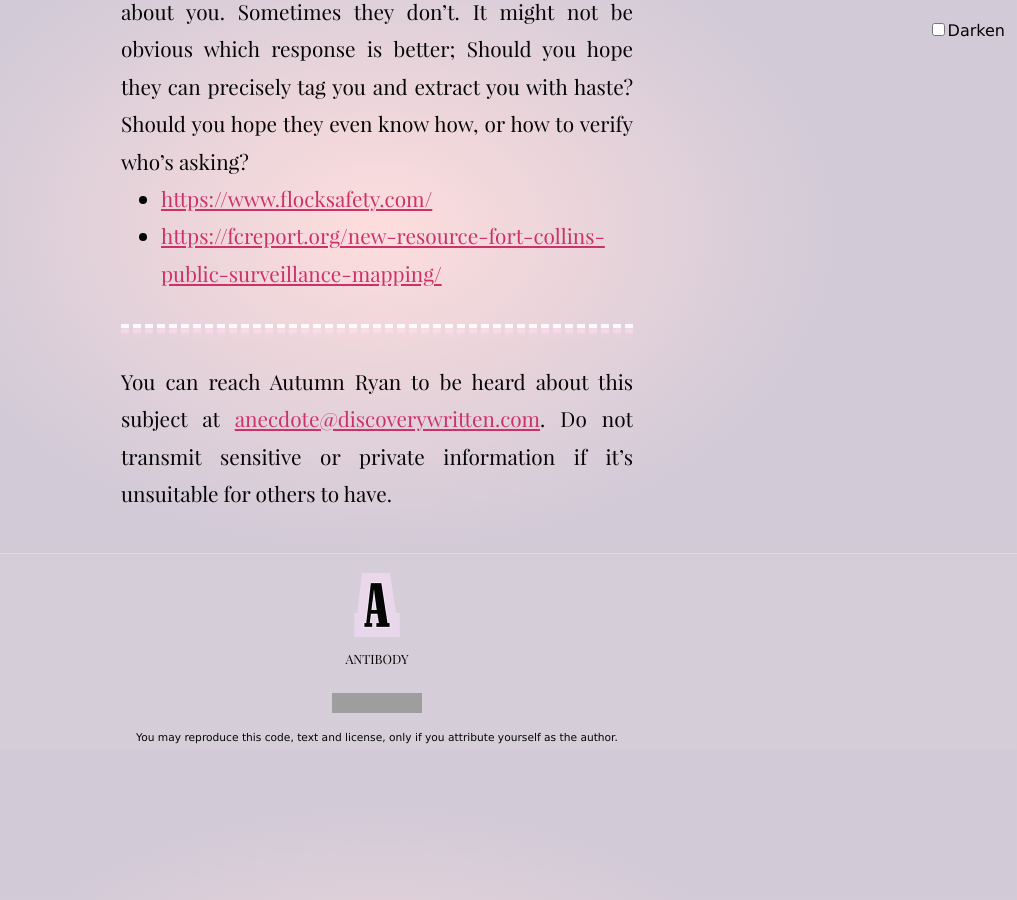
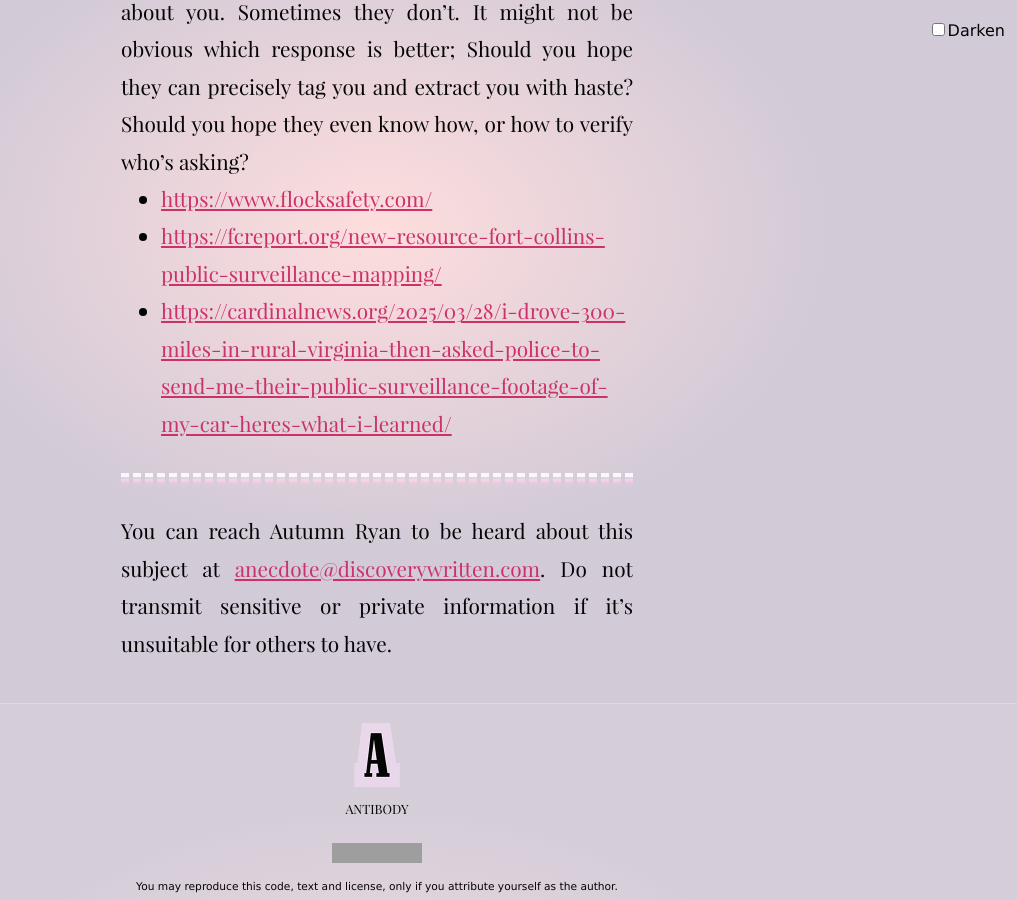
Before and after one commit to tiliv/antibody, a Jekyll site: the page built from docs/journal/autumn-ryan-Flock-Safety/index.md, in a window 1280 px wide and 900 px high, scrolled down 1121 px. Shown: the whole window, without its empty margins (263-1280 px from the left). Built offline with Jekyll 4.4.1, drawn with Linux system fonts in a browser that asks for light colours; before the commit the page ends 1871 px from its top, so only the background shows below that; some of the changed lines change nothing that is shown; grey boxes are pictures that could not be loaded.

Commit message:
Add March story about Flock data

```diff
--- a/docs/journal/autumn-ryan-Flock-Safety/index.md
+++ b/docs/journal/autumn-ryan-Flock-Safety/index.md
@@ -20,3 +20,4 @@ We in the area of Fort Collins are watched by numerous devices. Sometimes they l
 
 - [https://www.flocksafety.com/](https://www.flocksafety.com/)
 - [https://fcreport.org/new-resource-fort-collins-public-surveillance-mapping/](https://fcreport.org/new-resource-fort-collins-public-surveillance-mapping/)
+- [https://cardinalnews.org/2025/03/28/i-drove-300-miles-in-rural-virginia-then-asked-police-to-send-me-their-public-surveillance-footage-of-my-car-heres-what-i-learned/](https://cardinalnews.org/2025/03/28/i-drove-300-miles-in-rural-virginia-then-asked-police-to-send-me-their-public-surveillance-footage-of-my-car-heres-what-i-learned/)
```
